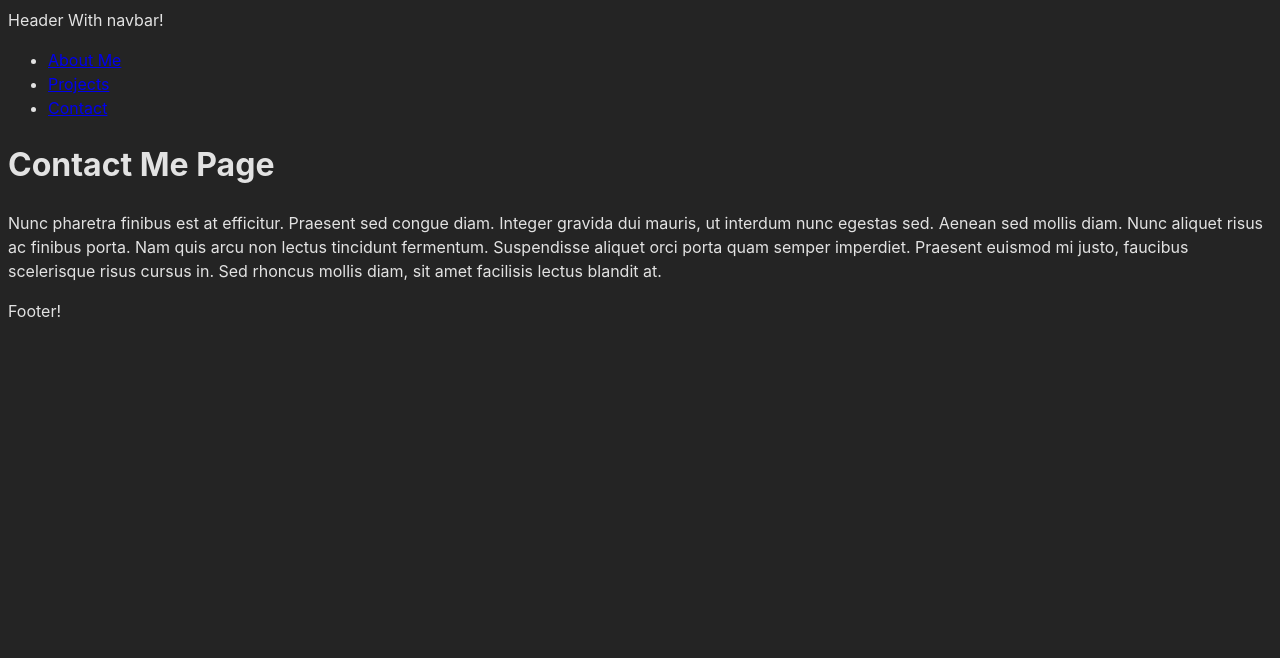
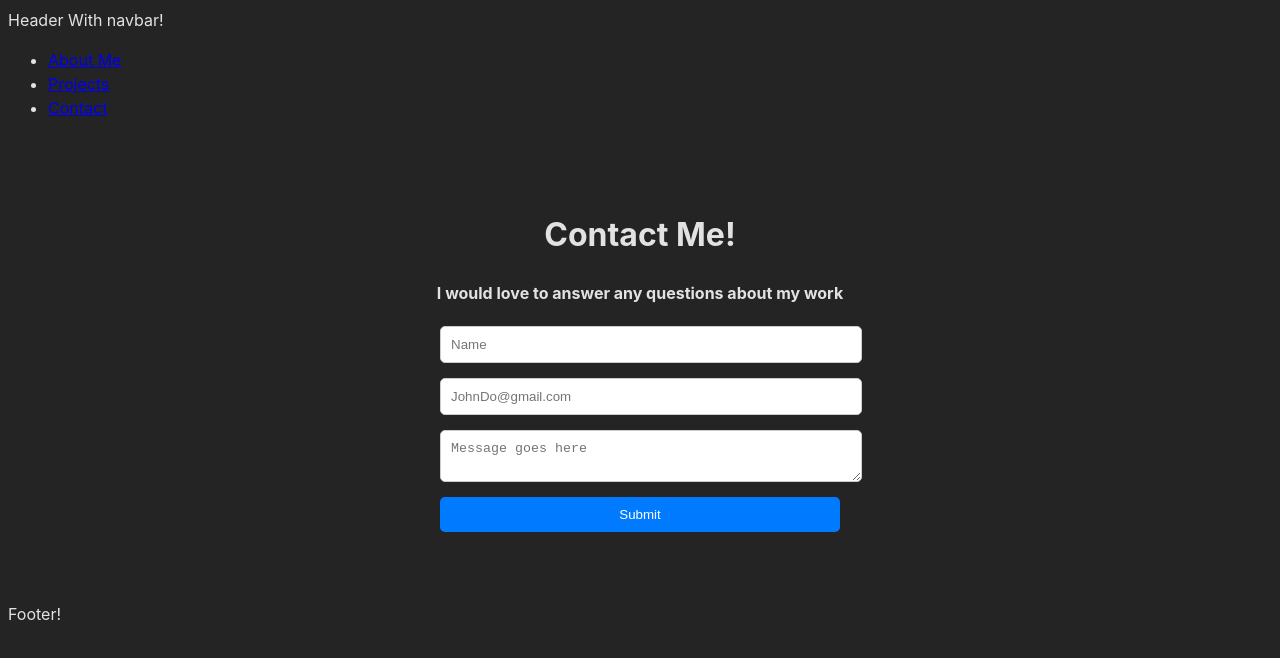
Before and after one commit to Lopez-Jordan/ReactPortfolioProject, a React (Vite) app in the folder React-Portfolio-Project/: page /Contact in a window 1280 px wide. Shown: the top 658 px of the page. Built offline with nearby package versions, Linux system fonts and the light colour scheme.

Commit message:
the contact me form is now done

```diff
--- a/React-Portfolio-Project/src/pages/Contact.jsx
+++ b/React-Portfolio-Project/src/pages/Contact.jsx
@@ -1,15 +1,70 @@
+import { useState } from 'react';
+
 export default function Contact() {
-    return (
-      <div>
-        <h1>Contact Me Page</h1>
-        <p>
-          Nunc pharetra finibus est at efficitur. Praesent sed congue diam.
-          Integer gravida dui mauris, ut interdum nunc egestas sed. Aenean sed
-          mollis diam. Nunc aliquet risus ac finibus porta. Nam quis arcu non
-          lectus tincidunt fermentum. Suspendisse aliquet orci porta quam semper
-          imperdiet. Praesent euismod mi justo, faucibus scelerisque risus cursus
-          in. Sed rhoncus mollis diam, sit amet facilisis lectus blandit at.
-        </p>
-      </div>
-    );
-  }
+  const [name, setName] = useState('');
+  const [email, setEmail] = useState('');
+  const [message, setMessage] = useState('');
+
+  const handleFormSubmit = (e) => {
+    e.preventDefault();
+    alert(`Success, ${name}! This form doesn't work though :/`);
+    setName('');
+    setEmail('');
+    setMessage('');
+  };
+
+  const inputStyles = {
+    padding: '10px',
+    marginBottom: '15px',
+    border: '1px solid #ccc',
+    borderRadius: '5px',
+    width: '100%',
+  };
+
+  const buttonStyles = {
+    padding: '10px 20px',
+    backgroundColor: '#007bff',
+    color: 'white',
+    border: 'none',
+    borderRadius: '5px',
+    cursor: 'pointer',
+  };
+
+  return (
+    <div style={{ textAlign: 'center', margin: '50px auto', padding: '20px' }}>
+      <h1>Contact Me!</h1>
+      <h4>I would love to answer any questions about my work</h4>
+      <form
+        style={{ display: 'flex', flexDirection: 'column', maxWidth: '400px', margin: '0 auto' }}
+        onSubmit={handleFormSubmit}
+      >
+        <input
+          style={inputStyles}
+          value={name}
+          name="name"
+          onChange={(e) => setName(e.target.value)}
+          type="text"
+          placeholder="Name"
+        />
+        <input
+          style={inputStyles}
+          value={email}
+          name="email"
+          onChange={(e) => setEmail(e.target.value)}
+          type="text"
+          placeholder="JohnDo@gmail.com"
+        />
+        <textarea
+          style={inputStyles}
+          value={message}
+          name="message"
+          onChange={(e) => setMessage(e.target.value)}
+          placeholder="Message goes here"
+        />
+        <button style={buttonStyles} type="submit">
+          Submit
+        </button>
+      </form>
+    </div>
+  );
+}
```
